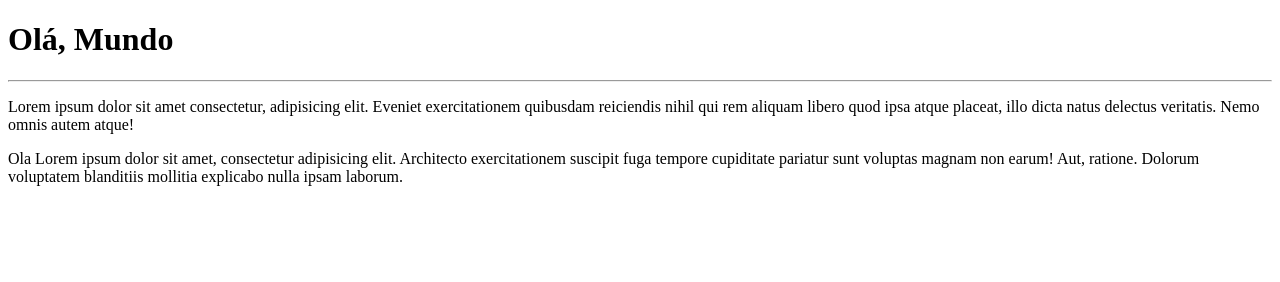
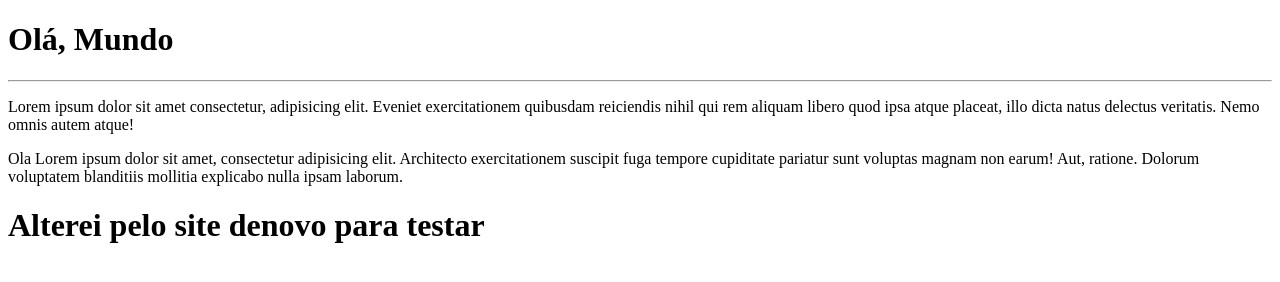
Before and after one commit to Lipegithub7/Ola-Mundo, a plain HTML site: page site-exemplo/index.html in a window 1280 px wide. Drawn offline with Linux system fonts and the light colour scheme.

Commit message:
Alterei pelo site denovo
Adicionei um h1 pelo site para relembrar de como mudar pelo site e puxar para o codigo

```diff
--- a/site-exemplo/index.html
+++ b/site-exemplo/index.html
@@ -10,5 +10,7 @@
     <hr>
     <p>Lorem ipsum dolor sit amet consectetur, adipisicing elit. Eveniet exercitationem quibusdam reiciendis nihil qui rem aliquam libero quod ipsa atque placeat, illo dicta natus delectus veritatis. Nemo omnis autem atque!</p>
     <p>Ola Lorem ipsum dolor sit amet, consectetur adipisicing elit. Architecto exercitationem suscipit fuga tempore cupiditate pariatur sunt voluptas magnam non earum! Aut, ratione. Dolorum voluptatem blanditiis mollitia explicabo nulla ipsam laborum.</p>
+<h1>Alterei pelo site denovo para testar</h1>
+
 </body>
 </html>
```
